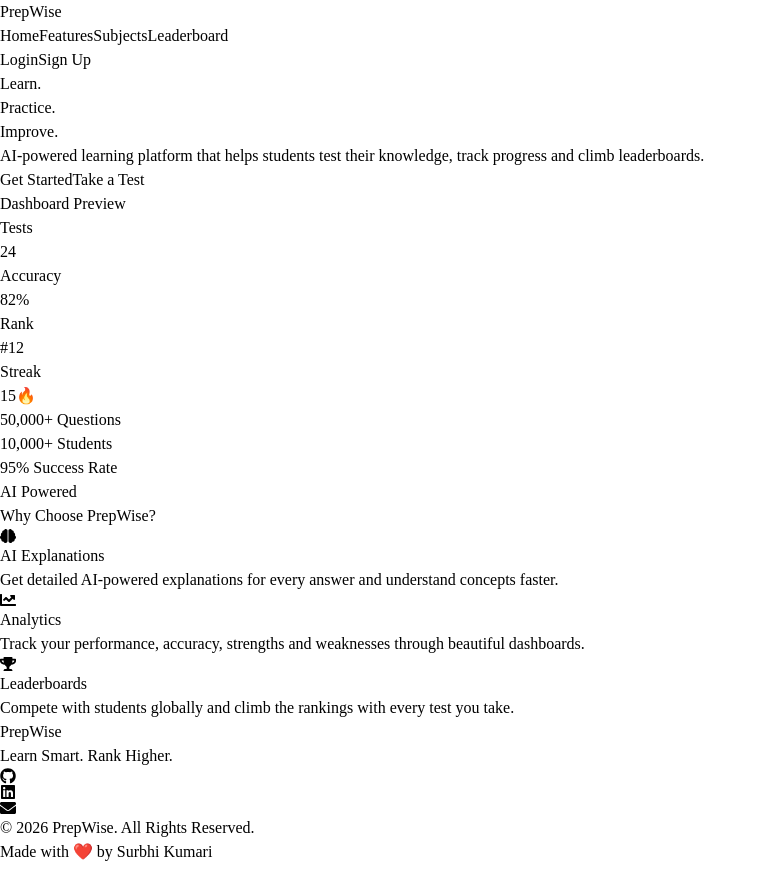
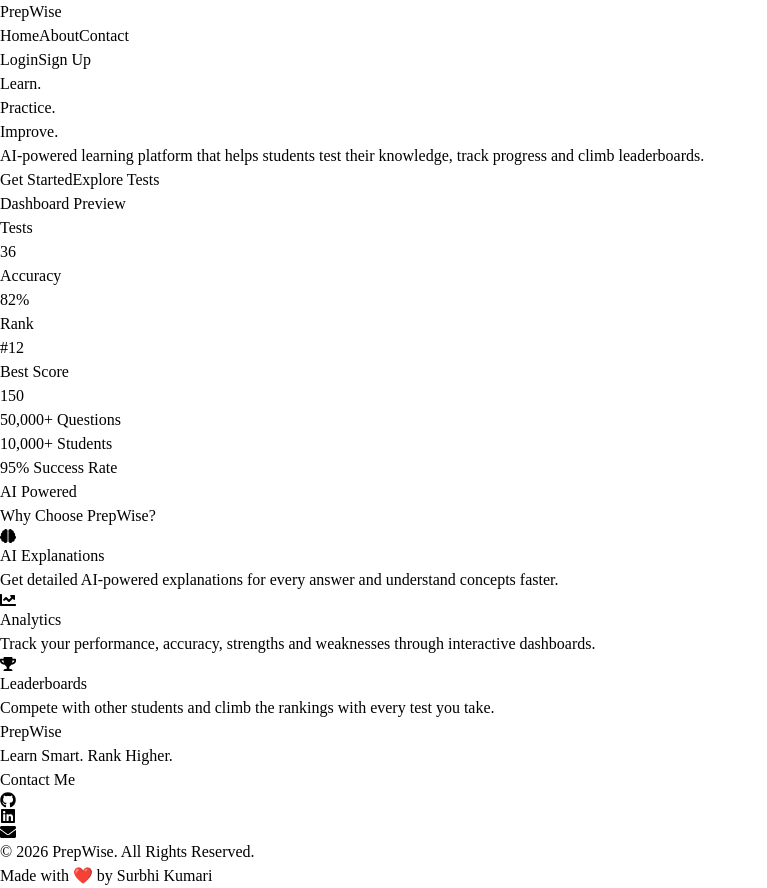
Before and after one commit to Surbhikumari-2109/PrepWise, a React app in the folder frontend/: page / in a window 1280 px wide. Shown: the whole page, without its empty margins (0-767 px from the left). Before the commit the page ends 864 px from the top, so only its background shows below. Built offline with nearby package versions, Linux system fonts and the light colour scheme; the HTML template or start-up script is replaced by a standard one.

Commit message:
Fixed the landing page and polished UI

```diff
--- a/frontend/src/components/Features.jsx
+++ b/frontend/src/components/Features.jsx
@@ -32,7 +32,7 @@
 
           <p className="text-slate-400">
             Track your performance, accuracy, strengths and
-            weaknesses through beautiful dashboards.
+            weaknesses through interactive dashboards.
           </p>
         </div>
 
@@ -45,7 +45,7 @@
           </h3>
 
           <p className="text-slate-400">
-            Compete with students globally and climb the rankings
+            Compete with other students  and climb the rankings
             with every test you take.
           </p>
         </div>
--- a/frontend/src/components/Footer.jsx
+++ b/frontend/src/components/Footer.jsx
@@ -2,31 +2,45 @@
 
 const Footer = () => {
   return (
-    <footer className="border-t border-slate-800 mt-20">
+    <footer id="footer" className="border-t border-slate-800 mt-20">
       <div className="max-w-7xl mx-auto px-8 py-8 flex flex-col md:flex-row justify-between items-center gap-4">
-
         <div>
-          <h2 className="text-xl font-bold text-violet-400">
-            PrepWise
-          </h2>
+          <h2 className="text-xl font-bold text-violet-400">PrepWise</h2>
 
           <p className="text-slate-400 text-sm mt-1">
             Learn Smart. Rank Higher.
           </p>
         </div>
 
+        <div className="flex flex-col items-center">
+          <p className="text-sm text-slate-300 mb-2">Contact Me</p>
+
           <div className="flex gap-5 text-xl text-slate-400">
-          <a href="#" className="hover:text-violet-400">
+            <a
+              href="https://github.com/Surbhikumari-2109"
+              target="_blank"
+              rel="noopener noreferrer"
+              className="hover:text-violet-400 transition"
+            >
               <FaGithub />
             </a>
 
-          <a href="#" className="hover:text-violet-400">
+            <a
+              href="https://www.linkedin.com/in/surbhi-kumari-194046316/"
+              target="_blank"
+              rel="noopener noreferrer"
+              className="hover:text-violet-400 transition"
+            >
               <FaLinkedin />
             </a>
 
-          <a href="#" className="hover:text-violet-400">
+            <a
+              href="mailto:surbhipriya2109@gmail.com"
+              className="hover:text-violet-400 transition"
+            >
               <FaEnvelope />
             </a>
+          </div>
         </div>
       </div>
 
--- a/frontend/src/components/Hero.jsx
+++ b/frontend/src/components/Hero.jsx
@@ -1,4 +1,5 @@
 import { Link } from "react-router-dom";
+const token = localStorage.getItem("token");
 const Hero = () => {
   return (
     <section className="relative overflow-hidden">
@@ -24,15 +25,15 @@
           </p>
 
           <div className="mt-8 flex gap-4">
-            <Link to="/signup">
+            <Link to={token ? "/dashboard" : "/signup"}>
               <button className="bg-violet-600 px-8 py-4 rounded-xl hover:bg-violet-700">
                 Get Started
               </button>
             </Link>
 
-            <Link to="/login">
+            <Link to={token ? "/dashboard" : "/login"}>
               <button className="border border-slate-700 px-8 py-4 rounded-xl">
-                Take a Test
+                Explore Tests
               </button>
             </Link>
           </div>
@@ -46,7 +47,7 @@
             <div className="bg-slate-800 p-4 rounded-xl">
               <h3 className="text-slate-400">Tests</h3>
 
-              <p className="text-3xl font-bold">24</p>
+              <p className="text-3xl font-bold">36</p>
             </div>
 
             <div className="bg-slate-800 p-4 rounded-xl">
@@ -62,9 +63,9 @@
             </div>
 
             <div className="bg-slate-800 p-4 rounded-xl">
-              <h3 className="text-slate-400">Streak</h3>
+              <h3 className="text-slate-400">Best Score</h3>
 
-              <p className="text-3xl font-bold text-orange-400">15🔥</p>
+              <p className="text-3xl font-bold text-orange-400">150</p>
             </div>
           </div>
         </div>
--- a/frontend/src/components/Navbar.jsx
+++ b/frontend/src/components/Navbar.jsx
@@ -7,10 +7,9 @@
       <h1 className="text-3xl font-bold text-violet-400">PrepWise</h1>
 
       <div className="hidden md:flex items-center gap-8 text-slate-300">
-        <a href="#">Home</a>
-        <a href="#">Features</a>
-        <a href="#">Subjects</a>
-        <a href="#">Leaderboard</a>
+        <a href="#home">Home</a>
+        <a href="#about">About</a>
+        <a href="#footer">Contact</a>
       </div>
 
       <div className="flex gap-4">
--- a/frontend/src/index.css
+++ b/frontend/src/index.css
@@ -1 +1,4 @@
 @import "tailwindcss";
+html {
+  scroll-behavior: smooth;
+}
--- a/frontend/src/pages/Dashboard.jsx
+++ b/frontend/src/pages/Dashboard.jsx
@@ -1,5 +1,4 @@
-import { useNavigate } from "react-router-dom";
-import { useEffect, useState } from "react";
+import { Link, useNavigate } from "react-router-dom";import { useEffect, useState } from "react";
 import { getResults } from "../services/resultService";
 
 const Dashboard = () => {
@@ -13,7 +12,7 @@
     localStorage.removeItem("token");
     localStorage.removeItem("user");
 
-    window.location.href = "/";
+    navigate("/");
   };
 
   useEffect(() => {
@@ -49,41 +48,48 @@
     results.length > 0 ? Math.max(...results.map((r) => r.score)) : 0;
   console.log(results);
   return (
-    <div className="min-h-screen bg-slate-950 text-white p-8">
+
+    <div className="min-h-screen bg-slate-950 text-white p-4 md:p-8">
+      <Link
+  to="/"
+  className="inline-flex items-center gap-2 text-lg font-medium text-violet-400 hover:text-violet-300 transition"
+>
+  ← Home
+</Link>
       {/* Header */}
-      <div className="flex justify-between items-center">
+      <div className="flex flex-col md:flex-row justify-between items-start md:items-center gap-4">
         <div>
-          <h1 className="text-4xl font-bold">Welcome Back, {user?.name} 👋</h1>
+          <h1 className="text-2xl md:text-4xl font-bold">
+            Welcome Back, {user?.name}
+          </h1>
 
           <p className="text-slate-400 mt-2">
             Let's continue your learning journey
           </p>
         </div>
-        <div className="flex gap-3">
+        <div className="grid grid-cols-2 md:flex gap-3 w-full md:w-auto">
+          {" "}
           <button
             onClick={() => navigate("/subjects")}
-            className="bg-violet-600 hover:bg-violet-700 px-5 py-2 rounded-xl"
+            className="w-full md:w-auto bg-violet-600 hover:bg-violet-700 px-5 py-2 rounded-xl"
           >
             Take a Test
           </button>
-
           <button
             onClick={() => navigate("/leaderboard")}
-            className="bg-yellow-500 hover:bg-yellow-600 px-5 py-2 rounded-xl text-black font-semibold"
+            className=" w-full md:w-auto bg-yellow-500 hover:bg-yellow-600 px-5 py-2 rounded-xl text-black font-semibold"
           >
-             Leaderboard
+            Leaderboard
           </button>
-
           <button
             onClick={() => navigate("/profile")}
-            className="bg-blue-500 hover:bg-blue-600 px-5 py-2 rounded-xl"
+            className="w-full md:w-auto bg-blue-500 hover:bg-blue-600 px-5 py-2 rounded-xl"
           >
-             Profile
+            Profile
           </button>
-
           <button
             onClick={logoutHandler}
-            className="bg-red-500 hover:bg-red-600 px-5 py-2 rounded-xl"
+            className=" w-full md:w-auto bg-red-500 hover:bg-red-600 px-5 py-2 rounded-xl"
           >
             Logout
           </button>
@@ -91,7 +97,7 @@
       </div>
 
       {/* Stats Cards */}
-      <div className="grid md:grid-cols-4 gap-6 mt-10">
+      <div className="grid grid-cols-2 md:grid-cols-4 gap-4 md:gap-6 mt-10">
         <div className="bg-slate-900 p-6 rounded-2xl border border-slate-800">
           <h3 className="text-slate-400">Tests Attempted</h3>
 
@@ -121,7 +127,7 @@
 
       {/* Recent Tests */}
       <div className="bg-slate-900 p-6 rounded-2xl border border-slate-800 mt-10">
-        <div className="flex justify-between items-center mb-6">
+        <div className="flex flex-col md:flex-row justify-between md:items-center border-b border-slate-800 py-4 gap-2">
           <h2 className="text-xl font-semibold">Recent Tests</h2>
 
           <button
@@ -142,7 +148,8 @@
                 className="flex justify-between items-center border-b border-slate-800 py-4"
               >
                 <div>
-                  <p className="capitalize text-3xl font-semibold">
+                  <p className="capitalize text-lg md:text-3xl font-semibold">
+                    {" "}
                     {result.subject}
                   </p>
 
@@ -151,7 +158,8 @@
                   </p>
                 </div>
 
-                <span className="text-green-400 font-semibold text-3xl">
+                <span className="text-green-400 font-semibold text-lg md:text-3xl">
+                  {" "}
                   {result.score}/{result.total}
                 </span>
               </div>
--- a/frontend/src/pages/Landing.jsx
+++ b/frontend/src/pages/Landing.jsx
@@ -8,9 +8,17 @@
   return (
     <div className="min-h-screen bg-slate-950 text-white">
       <Navbar />
-      <Hero />
+
+      <section id="home">
+        <Hero />
+      </section>
+
       <Stats />
-      <Features />
+
+      <section id="about">
+        <Features />
+      </section>
+
       <Footer />
     </div>
   );
--- a/frontend/src/pages/Login.jsx
+++ b/frontend/src/pages/Login.jsx
@@ -59,12 +59,9 @@
         JSON.stringify(data.user)
       );
 
-      alert("Login Successful ✅");
+      // alert("Login Successful ✅");
 
-      navigate("/dashboard", {
-  replace: true,
-}
-);
+      navigate("/dashboard");
 
     } catch (error) {
     console.log(error);
--- a/frontend/src/pages/TestPage.jsx
+++ b/frontend/src/pages/TestPage.jsx
@@ -120,7 +120,6 @@
           subject: subjectName,
         },
       });
-
     } catch (error) {
       console.log(error);
 
@@ -134,10 +133,17 @@
       <h1 className="text-4xl font-bold mb-4">{subjectName.toUpperCase()}</h1>
 
       <p className="text-violet-400 text-xl">{level.toUpperCase()} TEST</p>
-      <div className="mt-4">
+      <div className="mt-4 flex items-center justify-between">
         <span className="bg-red-500 px-4 py-2 rounded-lg font-bold">
           Time Left: {minutes}:{seconds.toString().padStart(2, "0")}
         </span>
+
+        <button
+          onClick={submitTest}
+          className="bg-emerald-500 hover:bg-emerald-500 px-6 py-3 rounded-xl text-white font-semibold shadow-lg transition"
+        >
+          ✓Submit Test
+        </button>
       </div>
 
       <div className="bg-slate-900 p-8 rounded-2xl mt-10">
@@ -177,21 +183,17 @@
             ← Previous
           </button>
 
-          {currentQuestion === questions.length - 1 ? (
-            <button
-              onClick={submitTest}
-              className="bg-green-600 hover:bg-green-700 px-6 py-3 rounded-xl"
-            >
-              Submit Test
-            </button>
-          ) : (
           <button
             onClick={nextQuestion}
-              className="bg-violet-600 hover:bg-violet-700 px-6 py-3 rounded-xl"
+            disabled={currentQuestion === questions.length - 1}
+            className={`px-6 py-3 rounded-xl ${
+              currentQuestion === questions.length - 1
+                ? "bg-slate-700 cursor-not-allowed"
+                : "bg-violet-600 hover:bg-violet-700"
+            }`}
           >
             Next →
           </button>
-          )}
         </div>
       </div>
     </div>
```
Also changed, not shown: 1 other file (tests, documents, lock files or other folders). Lines whose indentation alone changed are shown as unchanged.
